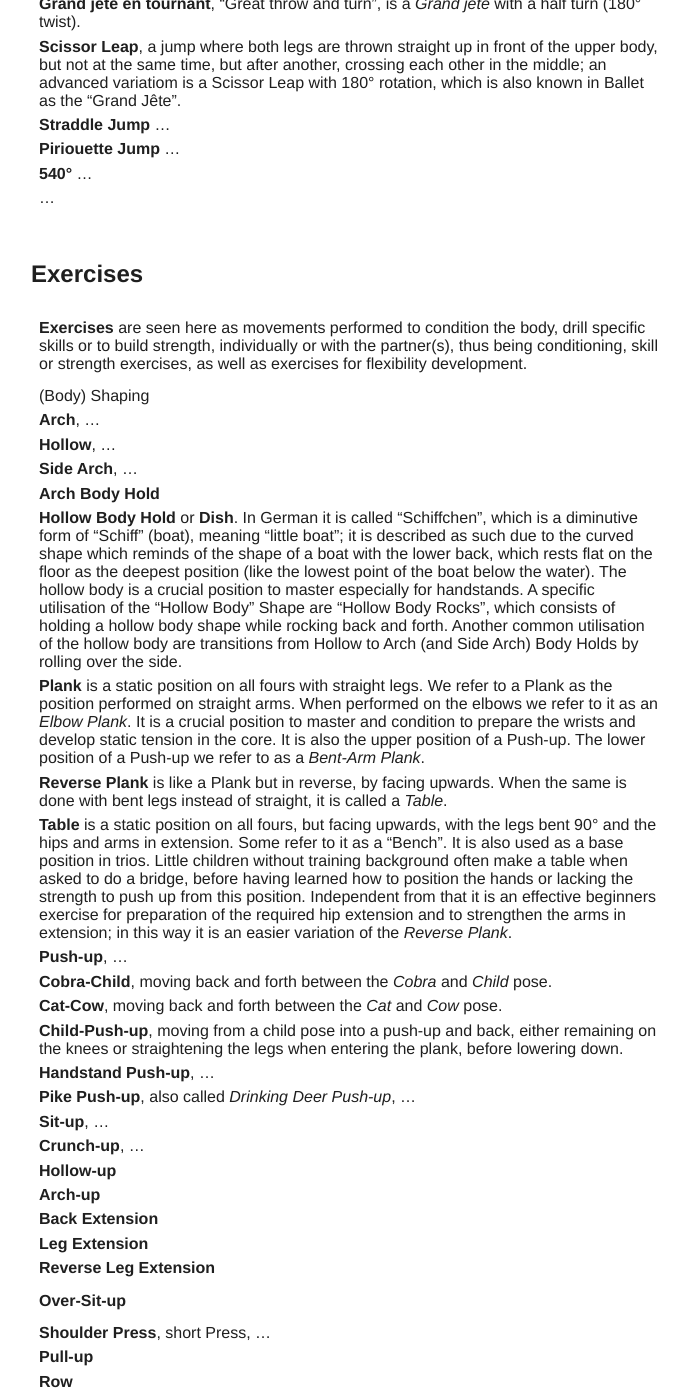
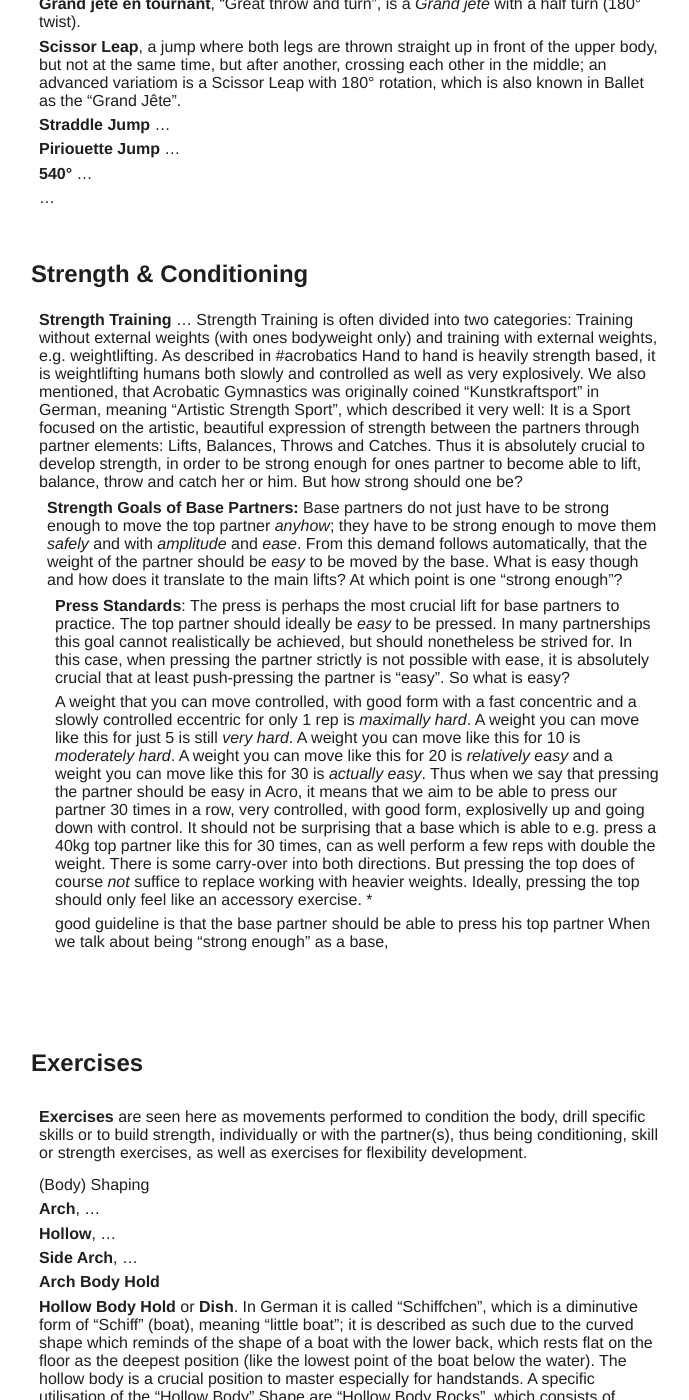
Before and after one commit to floshin/acrolib, a Jekyll site: the page built from terminology.md, in a window 1280 px wide and 1400 px high, scrolled down 17455 px. Shown: the whole window, without its empty margins (294-983 px from the left). Built offline with Jekyll 4.4.1, drawn with Linux system fonts in a browser that asks for light colours; our own code applies the rules of GitHub Pages for plain Markdown files.

Commit message:
Update terminology.md

```diff
--- a/terminology.md
+++ b/terminology.md
@@ -344,6 +344,16 @@ In German the Front Split is also commonly referred to as "Frauenspagat" (Womens
 * ...
 
 
+## Strength & Conditioning
+
+* **Strength Training** ... Strength Training is often divided into two categories: Training without external weights (with ones bodyweight only) and training with external weights, e.g. weightlifting. As described in #acrobatics Hand to hand is heavily strength based, it is weightlifting humans both slowly and controlled as well as very explosively. We also mentioned, that Acrobatic Gymnastics was originally coined "Kunstkraftsport" in German, meaning "Artistic Strength Sport", which described it very well: It is a Sport focused on the artistic, beautiful expression of strength between the partners through partner elements: Lifts, Balances, Throws and Catches. Thus it is absolutely crucial to develop strength, in order to be strong enough for ones partner to become able to lift, balance, throw and catch her or him. But how strong should one be?
+  * **Strength Goals of Base Partners:** Base partners do not just have to be strong enough to move the top partner *anyhow*; they have to be strong enough to move them *safely* and with *amplitude* and *ease*. From this demand follows automatically, that the weight of the partner should be *easy* to be moved by the base. What is easy though and how does it translate to the main lifts? At which point is one "strong enough"?
+    * **Press Standards**: The press is perhaps the most crucial lift for base partners to practice. The top partner should ideally be *easy* to be pressed. In many partnerships this goal cannot realistically be achieved, but should nonetheless be strived for. In this case, when pressing the partner strictly is not possible with ease, it is absolutely crucial that at least push-pressing the partner is "easy". So what is easy?
+    * A weight that you can move controlled, with good form with a fast concentric and a slowly controlled eccentric for only 1 rep is *maximally hard*. A weight you can move like this for just 5 is still *very hard*. A weight you can move like this for 10 is *moderately hard*. A weight you can move like this for 20 is *relatively easy* and a weight you can move like this for 30 is *actually easy*. Thus when we say that pressing the partner should be easy in Acro, it means that we aim to be able to press our partner 30 times in a row, very controlled, with good form, explosivelly up and going down with control. It should not be surprising that a base which is able to e.g. press a 40kg top partner like this for 30 times, can as well perform a few reps with double the weight. There is some carry-over into both directions. But pressing the top does of course *not* suffice to replace working with heavier weights. Ideally, pressing the top should only feel like an accessory exercise.
+    *
+    * good guideline is that the base partner should be able to press his top partner When we talk about being "strong enough" as a base,
+
+
 ## Exercises
 
 * **Exercises** are seen here as movements performed to condition the body, drill specific skills or to build strength, individually or with the partner(s), thus being conditioning, skill or strength exercises, as well as exercises for flexibility development.
```
